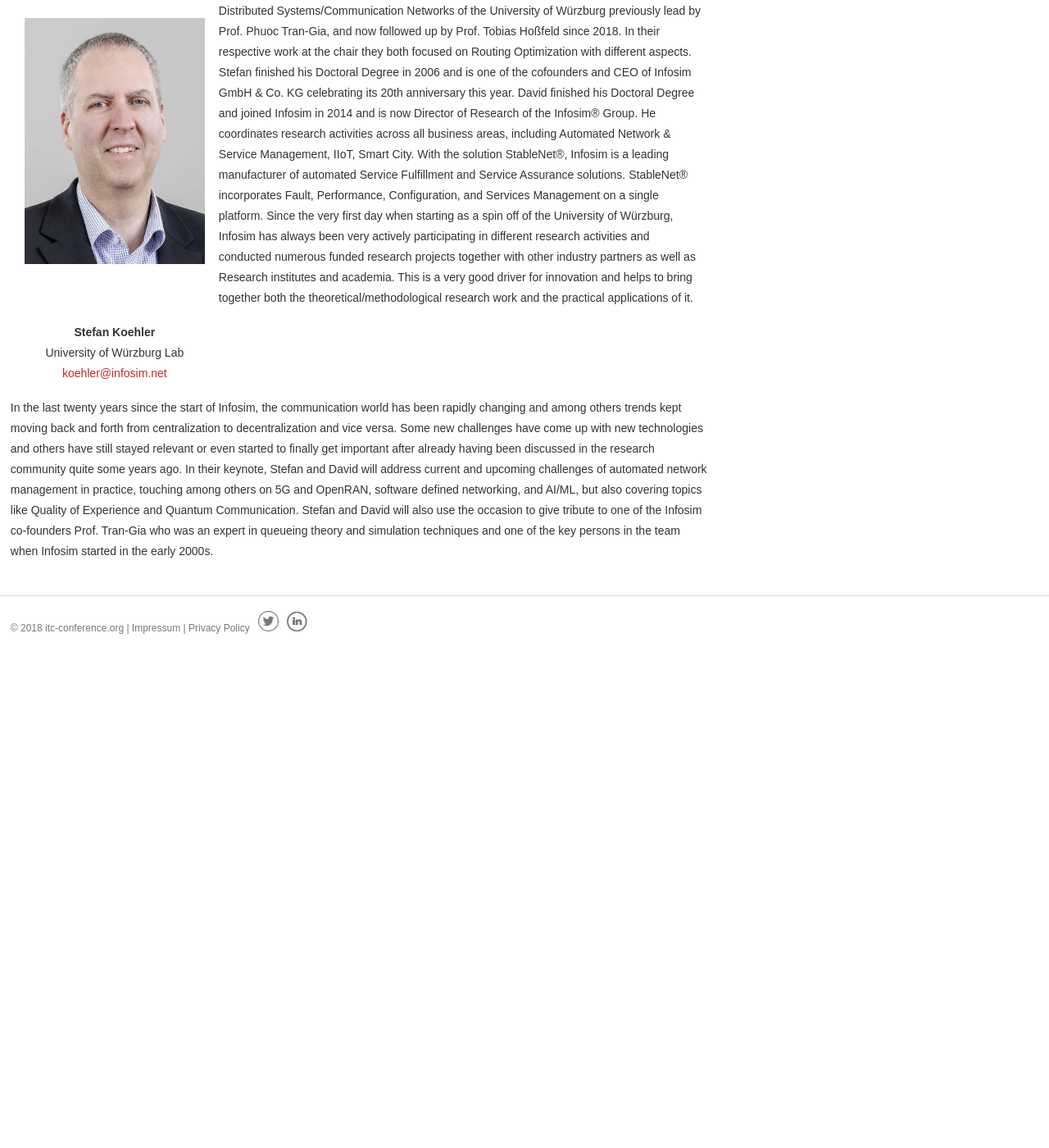
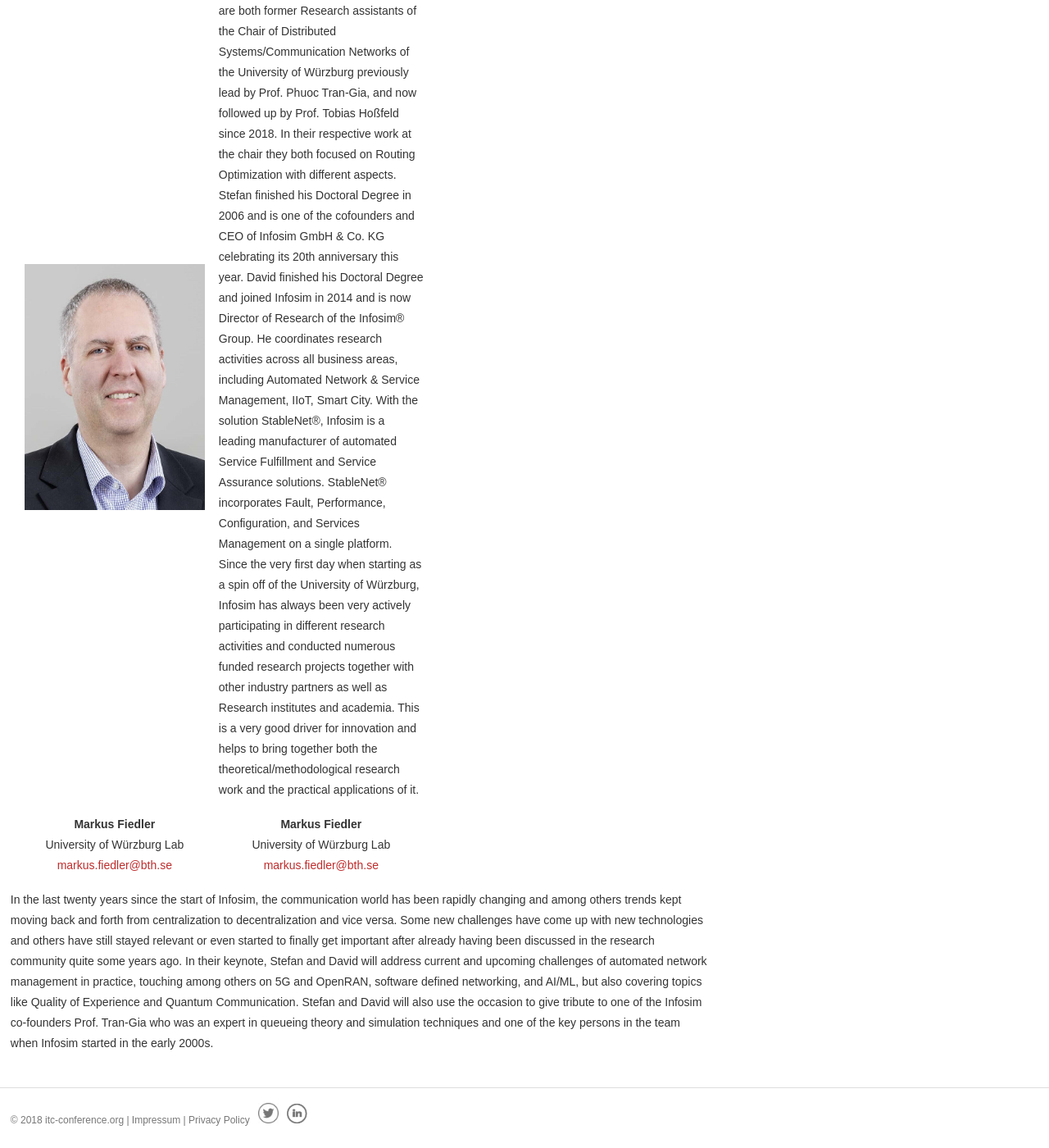
Before and after one commit to ohohlfeld/itc35, a Jekyll site: the page built from keynote.md, in a window 1280 px wide and 1400 px high, scrolled down 2289 px. Shown: the whole window at 82% size. Built offline with Jekyll 4.4.1, drawn with Linux system fonts in a browser that asks for light colours; before the commit the page ends 3089 px from its top, so only the background shows below that.

Commit message:
Update keynote.md

```diff
--- a/keynote.md
+++ b/keynote.md
@@ -90,9 +90,14 @@
     </tr>
     <tr>
         <td width="250" align="center">
-            <b>Stefan Koehler</b><br>
+            <b>Markus Fiedler</b><br>
              University of Würzburg Lab<br>
-            <a href="mailto:koehler@infosim.net">koehler@infosim.net</a>
+            <a href="mailto:markus.fiedler@bth.se">markus.fiedler@bth.se</a>
+        </td>
+        <td width="250" align="center">
+            <b>Markus Fiedler</b><br>
+             University of Würzburg Lab<br>
+            <a href="mailto:markus.fiedler@bth.se">markus.fiedler@bth.se</a>
         </td>
     </tr>
   </tbody>
```
